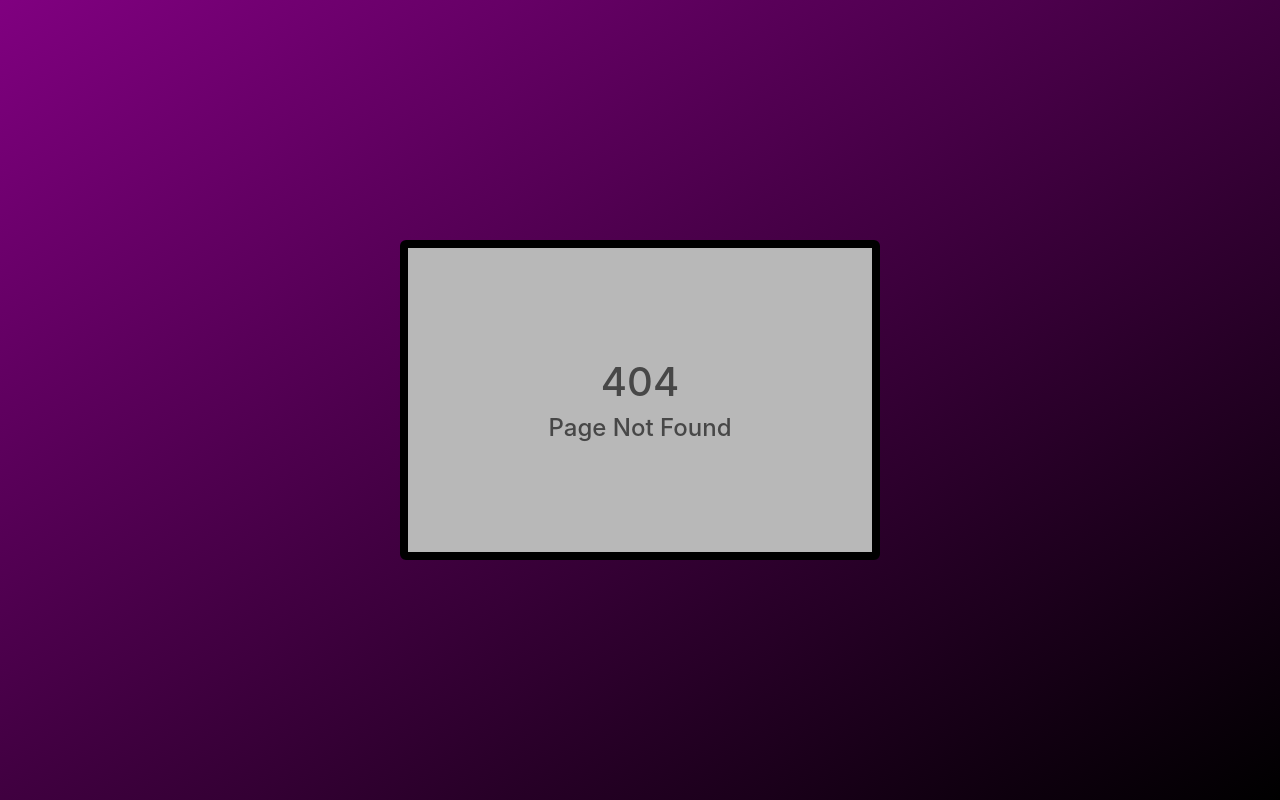
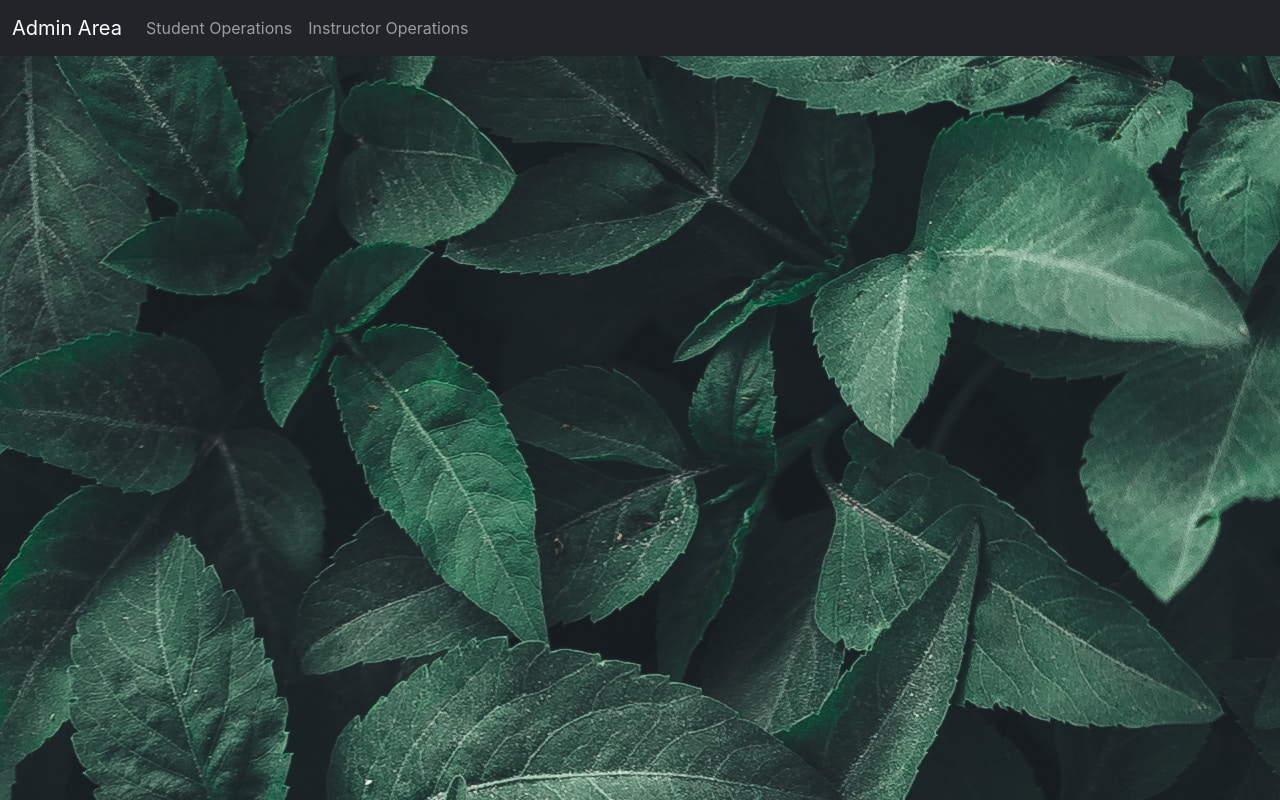
Before and after one commit to chaitanya-mahaprabhu-kanini/CourseAdmin_React, a React (Create React App) app: page /AdminPage in a window 1280 px wide. Before the commit this address had no page. Built offline with nearby package versions, Linux system fonts and the light colour scheme.

Commit message:
StatisticsComponent Created

```diff
--- a/package.json
+++ b/package.json
@@ -6,7 +6,9 @@
     "@testing-library/jest-dom": "^5.16.5",
     "@testing-library/react": "^13.4.0",
     "@testing-library/user-event": "^13.5.0",
+    "chart.js": "^4.3.0",
     "react": "^18.2.0",
+    "react-chartjs-2": "^5.2.0",
     "react-dom": "^18.2.0",
     "react-router-dom": "^6.14.0",
     "react-scripts": "5.0.1",
--- a/src/App.js
+++ b/src/App.js
@@ -7,6 +7,8 @@ import { InstructorRegistration } from "./components/InstructorRegistration";
 import { Instructors } from "./components/Instructors";
 import { Welcome } from "./components/Welcome";
 import { AdminLoginPage } from "./components/AdminLoginPage";
+import { AdminPage } from "./components/AdminPage";
+import { StatisticsComponent } from "./components/StatisticsComponent";
 
 function App() {
   return (
@@ -18,6 +20,8 @@ function App() {
         <Route path = '/InstructorRegistration' element = {<InstructorRegistration/>} />
         <Route path = '/Instructors' element = {<Instructors/>} />
         <Route path = '/AdminLogin' element = {<AdminLoginPage/>} />
+        <Route path = '/AdminPage' element = {<AdminPage/>} />
+        <Route path = '/Statistics' element = {<StatisticsComponent/>} />
         <Route path = '*' element = {<NotFound/>} />
       </Routes>
     </>
--- /dev/null
+++ b/src/components/AdminPage.js
@@ -0,0 +1,39 @@
+import "./AdminPage.css";
+const AdminPage = () => {
+  return (
+    <nav className="navbar navbar-expand-lg navbar-dark bg-dark">
+      <div className="container-fluid">
+        <a className="navbar-brand" href="/AdminPage">
+          Admin Area
+        </a>
+        <button
+          className="navbar-toggler"
+          type="button"
+          data-bs-toggle="collapse"
+          data-bs-target="#navbarSupportedContent"
+          aria-controls="navbarSupportedContent"
+          aria-expanded="false"
+          aria-label="Toggle navigation"
+        >
+          <span className="navbar-toggler-icon"></span>
+        </button>
+        <div className="collapse navbar-collapse" id="navbarSupportedContent">
+          <ul className="navbar-nav me-auto mb-2 mb-lg-0">
+            <li className="nav-item">
+              <a className="nav-link" href="#students">
+                Student Operations
+              </a>
+            </li>
+            <li className="nav-item">
+              <a className="nav-link" href="#instructors">
+                Instructor Operations
+              </a>
+            </li>
+          </ul>
+        </div>
+      </div>
+    </nav>
+  );
+};
+
+export { AdminPage };
--- /dev/null
+++ b/src/components/StatisticsComponent.css
@@ -0,0 +1,21 @@
+#outer{
+    padding: 1rem;
+    width: 100vw;
+    border-radius: 1rem;
+    display: flex;
+    justify-content: space-between;
+}
+
+#start{
+    transition: all 2s ease-in;
+    width:80vw;
+    height: 2rem;
+    border-radius: 1rem;
+}
+
+#end{
+    transition: all 2s ease-in;
+    width:50vw;
+    height: 2rem;
+    border-radius: 1rem;
+}
--- /dev/null
+++ b/src/components/StatisticsComponent.js
@@ -0,0 +1,21 @@
+import React, { useEffect } from "react";
+import './StatisticsComponent.css';
+
+const StatisticsComponent = (props) => {
+    const startWidth = 0;
+    const endWidth = 0;
+  return (
+    <>
+      <div id = "outer" class = "frosted">
+        <div id = "start" style = {{backgroundColor:`${props.startColor}`, width: `${startWidth}vw`}}>
+            <h4>{props.startText}</h4>
+        </div>
+        <div id = "end" style = {{backgroundColor:`${props.endColor}`, width: `${endWidth}vw`}}>
+             <h4>{props.endText}</h4>
+        </div>
+      </div>
+    </>
+  );
+};
+
+export { StatisticsComponent };
```
Also changed, not shown: src/components/AdminPage.css (added), 1 other file (tests, documents, lock files or other folders).
